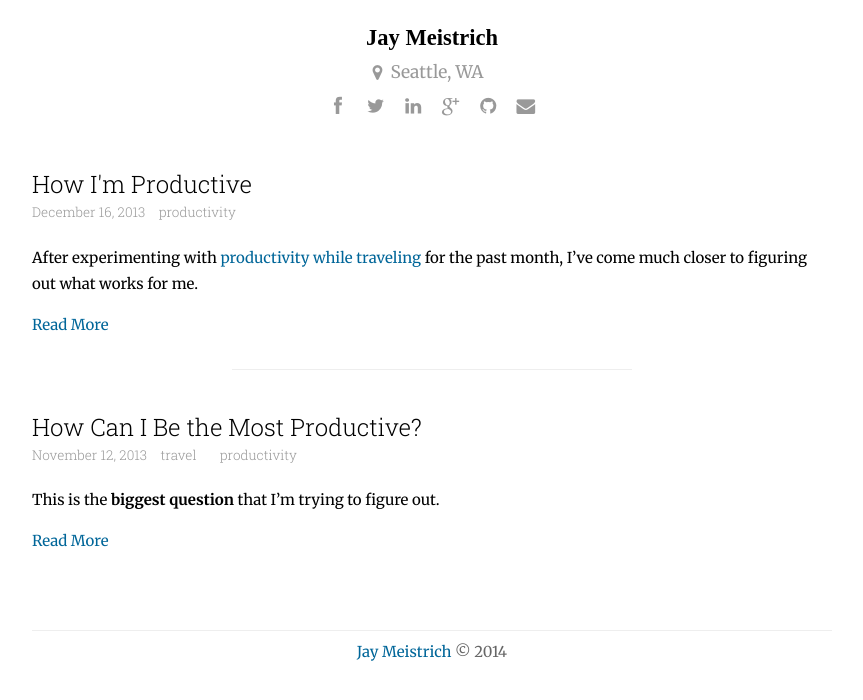
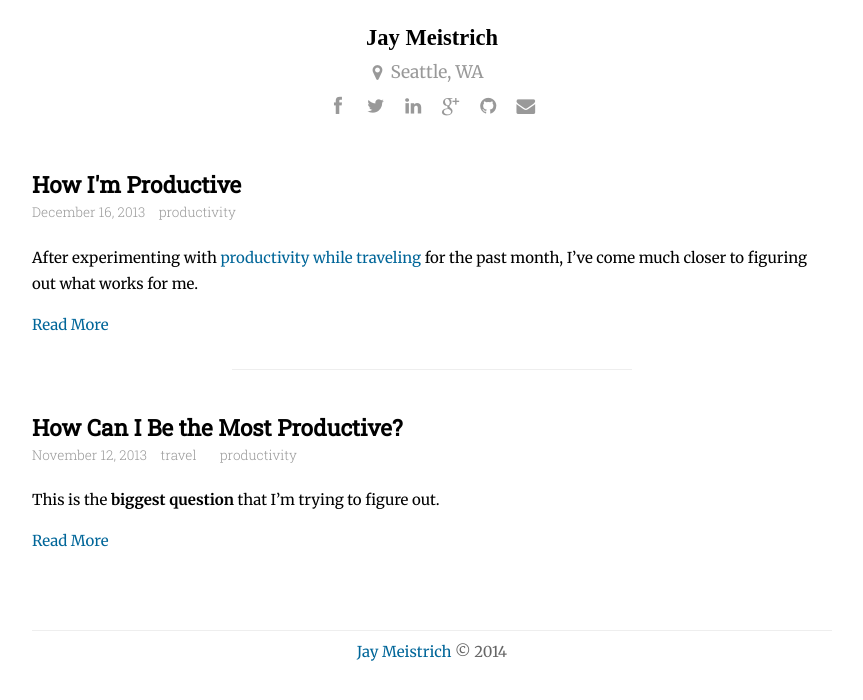
Before and after one commit to jmeistrich/jmeistrich.github.io, a Jekyll site: the page built from productivity/index.html, in a window 1280 px wide. Shown: the top 700 px of the page, without its empty margins (208-1071 px from the left). Built offline with Jekyll 4.4.1, drawn with Linux system fonts in a browser that asks for light colours; Markdown is read by kramdown in place of the engine named in the settings.

Commit message:
Make post title font-weight bold

```diff
--- a/css/main.css
+++ b/css/main.css
@@ -333,8 +333,8 @@ a:hover {
 }
 .postTitle {
   font-family: 'Roboto Slab', serif;
-  font-size: 160%;
-  font-weight: 100;
+  font-size: 150%;
+  font-weight: bold;
 }
 .postMetadata {
   margin-top: 2px;
--- a/css/main.less
+++ b/css/main.less
@@ -494,8 +494,8 @@ a:hover   { color: @hoverColor; }
 
 .postTitle {
     font-family: 'Roboto Slab', serif;
-    font-size: 160%;
-    font-weight: 100;
+    font-size: 150%;
+    font-weight: bold;
 }
 
 .postMetadata {
```
